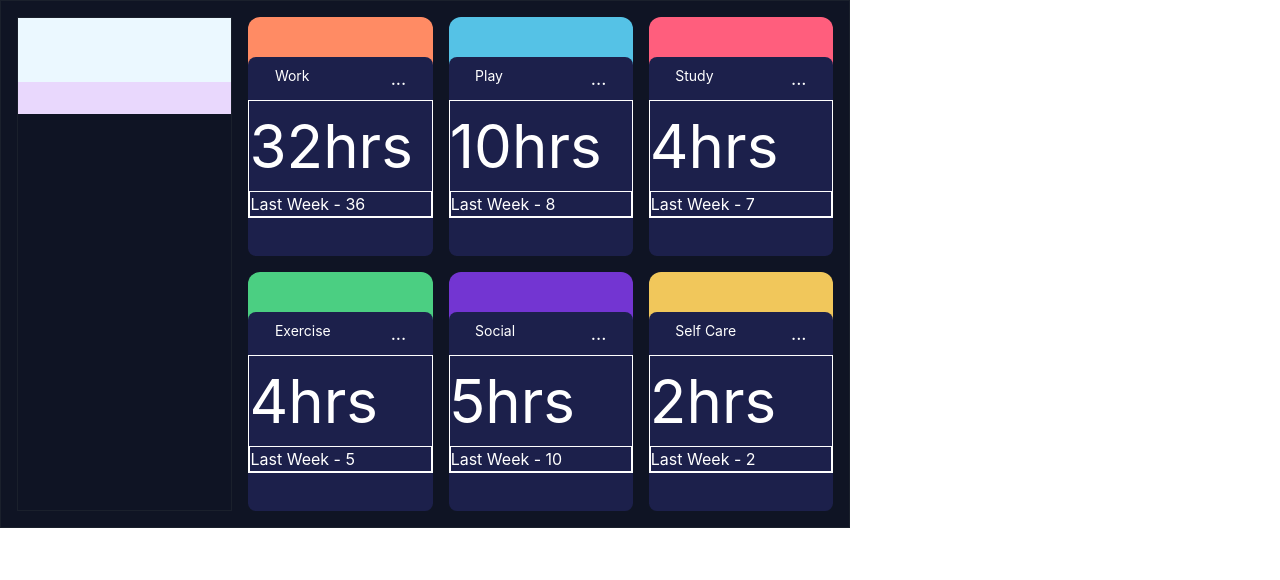
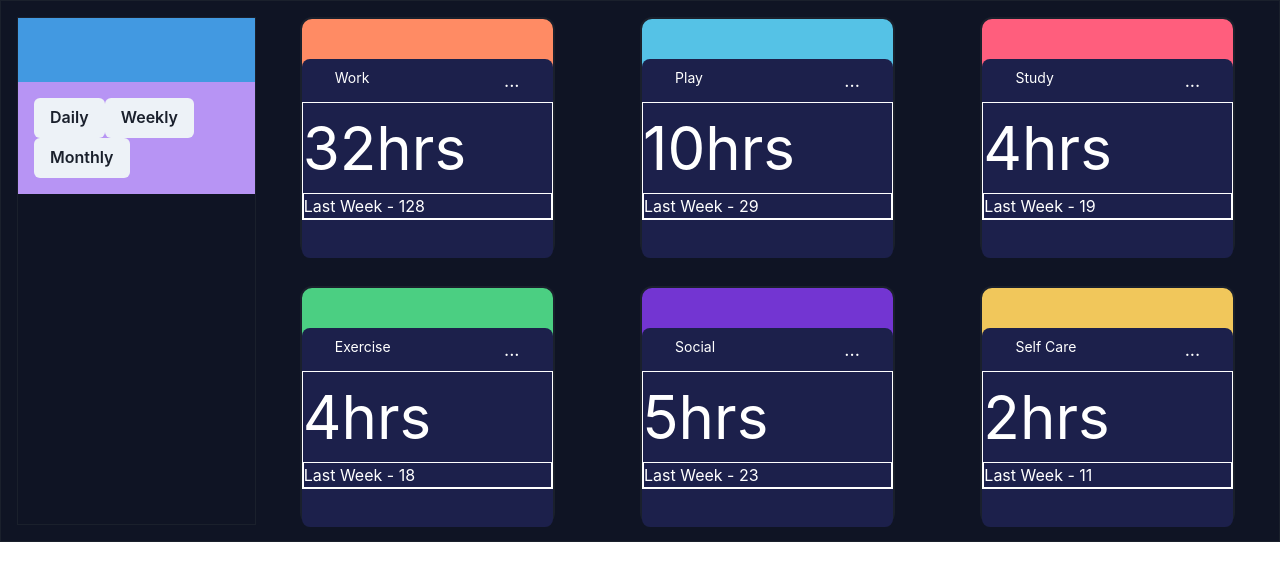
Before and after one commit to SheeloveDol/time-tracking-dashboard-react, a React (Create React App) app: page / in a window 1280 px wide. Shown: the top 580 px of the page. Built offline with nearby package versions, Linux system fonts and the light colour scheme.

Commit message:
Conditionally rendering time stats now

```diff
--- a/src/App.js
+++ b/src/App.js
@@ -1,59 +1,16 @@
 import { Box, SimpleGrid, Flex, Heading, Text } from "@chakra-ui/react";
 import CardList from "./components/cardList/CardList.component";
-import Card from "./components/card/Card.component";
-import HeaderCard from "./components/headerCard/HeaderCard.component";
 import userData from "./data/userData";
 import { useState } from 'react'
 
 
 function App() {
-
   const [data, setData] = useState(userData)
 
+  return (
 
-
-  return (
-    <Box>
-
-      <CardList>
-
-        <HeaderCard />
-
-        <SimpleGrid  columns={[1, 2, 3]} w='100%' gap='1rem'>
-          {
-            userData.map(item =>
-              <Box key={item.id} borderRadius='xl' m='auto'
-                bg={item.accentBgColor}
-                borderColor='tomato.200' w='100%'
-                h='239px'>
-
-                <Box mt='40px' w='100%' bg={item.cardBgColor}
-                    h='199px' borderRadius='lg' >
-
-                  <Flex p='.5rem' w='80%' color='white' m='auto'
-                  justify='space-between'>
-                    <Text  fontSize='sm'>{item.title}
-                    </Text>
-                    <Box >
-                      <Text fontSize='lg'>...</Text>
-                    </Box>
-                  </Flex>
-
-                  <Flex border='1px' color='white' justify='space-between' direction={['row', 'column']}>
-                    <Text fontSize='6xl'>{item.timeframes.weekly.current}hrs</Text>
-                    <Box border='1px'>Last Week - {item.timeframes.weekly.previous}</Box>
-                  </Flex>
-
-                </Box>
-
-              </Box>
-            )
-          }
-
-        </SimpleGrid>
-
-      </CardList>
-
+    <Box h='512px'>
+        <CardList cardsData={data} />
     </Box>
 
   );
--- a/src/components/cardList/CardList.component.jsx
+++ b/src/components/cardList/CardList.component.jsx
@@ -1,9 +1,53 @@
-import { Box, Text, Flex } from "@chakra-ui/react";
+import { Box, Text, Flex, SimpleGrid, Button } from "@chakra-ui/react";
+import HeaderCard from "../headerCard/HeaderCard.component";
 
-const CardList = ({children}) => {
+const CardList = ({cardsData}) => {
+
+    const  monthly = false;
+    const daily = false;
+    const weekly = true;
+
     return (
-        <Flex border='1px' p='1rem' columns={[1, 2]} maxWidth='850px' direction={['column', 'row']} gap='1rem' justify-content='space-between' bgColor='hsl(226, 43%, 10%)'>
-            {children}
+        <Flex border='1px' p='1rem' columns={[1, 2]} minWidth={['374px','1094px']} direction={['column', 'row']} gap='1rem' justify-content='space-between' bgColor='hsl(226, 43%, 10%)'>
+
+            <HeaderCard />
+
+            <SimpleGrid  columns={[1, 3]} w='100%' gridGap='30px'>
+                {
+                    cardsData.map( item =>
+                        <Box key={item.id} borderRadius='xl' m='auto'bg={item.accentBgColor} borderColor='tomato.200'
+                            w={['327px', '255px']} border='2px'  h='239px' >
+
+                            <Box mt='40px' w='100%' bg={item.cardBgColor} h='199px' borderRadius='lg' >
+                                <Flex p='.5rem' w='80%' color='white' m='auto' justify='space-between'>
+                                    <Box>
+                                        <Text  fontSize='sm'>{item.title}</Text>
+                                    </Box>
+                                    <Box >
+                                        <Text fontSize='lg'>...</Text>
+                                    </Box>
+                                </Flex>
+
+                                <Flex border='1px' color='white' justify='space-between' direction={['row', 'column']}>
+                                    <Text fontSize='6xl'>
+                                        {monthly && item.timeframes.monthly.current}
+                                        {weekly && item.timeframes.weekly.current}
+                                        {daily && item.timeframes.daily}hrs
+                                    </Text>
+                                    <Box border='1px'>
+                                        Last Week - {monthly && item.timeframes.monthly.previous}
+                                        {weekly && item.timeframes.monthly.previous}
+                                        {daily && item.timeframes.monthly.previous}
+                                    </Box>
+                                </Flex>
+                            </Box>
+
+                        </Box>
+                    )
+                }
+            </SimpleGrid>
+
+
         </Flex>
     )
 };
--- a/src/components/headerCard/HeaderCard.component.jsx
+++ b/src/components/headerCard/HeaderCard.component.jsx
@@ -1,10 +1,14 @@
-import { Box } from "@chakra-ui/react";
+import { Box, Button } from "@chakra-ui/react";
 
 const HeaderCard = () => {
     return (
         <Box border='1px' w={['100%', '300px']}>
-            <Box p='2rem' bgColor='blue.50'></Box>
-            <Box p='1rem' bgColor='purple.100'></Box>
+            <Box p='2rem' bgColor='blue.400'></Box>
+            <Box p='1rem' bgColor='purple.300'>
+                <Button>Daily</Button>
+                <Button>Weekly</Button>
+                <Button>Monthly</Button>
+            </Box>
         </Box>
     )
 }
```
Also changed, not shown: src/components/hours/Hours.component.jsx (added, +12 -0 lines).
